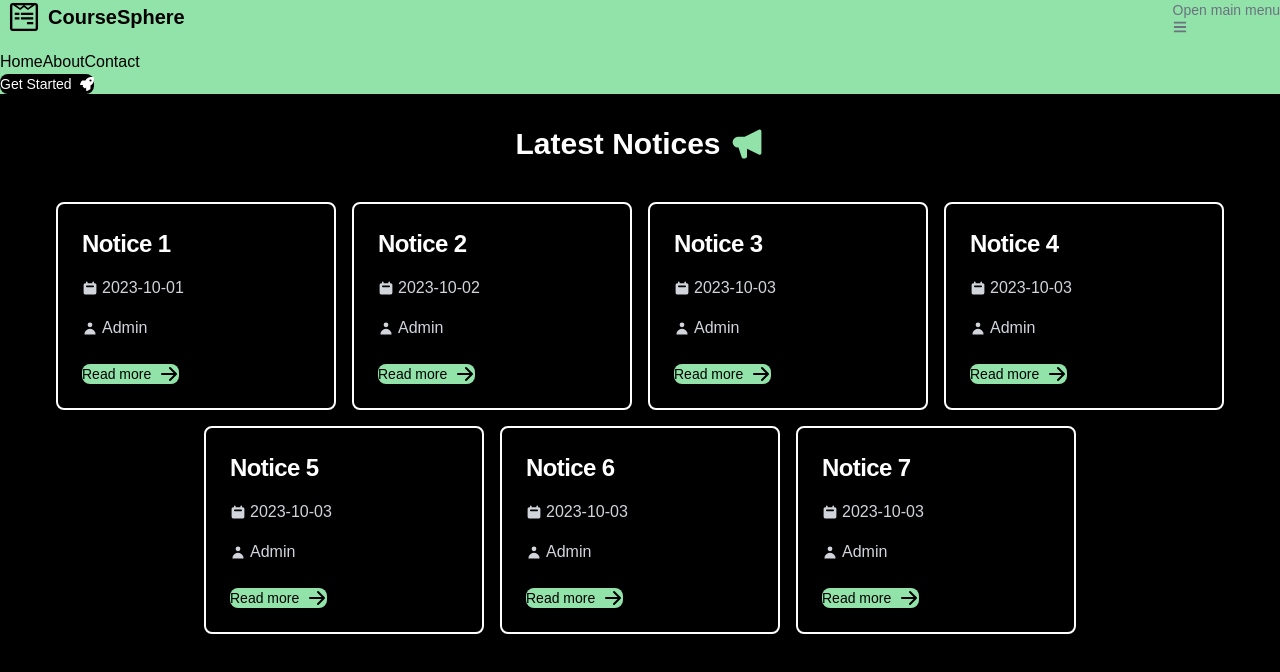
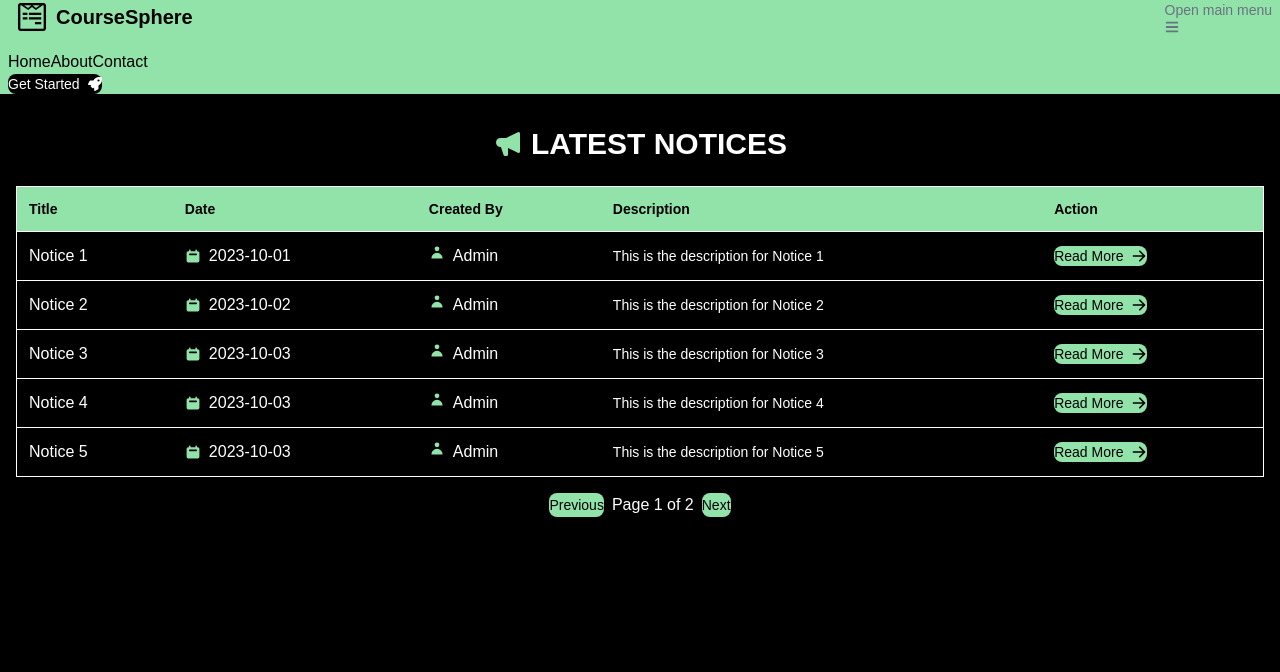
Before and after one commit to tajwone17/CourseSphere, a Next.js app: page /notice in a window 1280 px wide. Shown: the top 672 px of the page. Built offline with nearby package versions, Linux system fonts and the light colour scheme.

Commit message:
Refactor Notice page to implement pagination and improve layout with a responsive table for displaying notices

```diff
--- a/app/(pages)/courses/page.tsx
+++ b/app/(pages)/courses/page.tsx
@@ -7,6 +7,7 @@ import {
   HiBookOpen,
   HiUser,
   HiOutlineAcademicCap,
+  HiOfficeBuilding,
 } from "react-icons/hi";
 
 // ✅ Updated with more departments
@@ -120,17 +121,18 @@ export default function CourseCatalogTable() {
   };
 
   return (
-    <div className="mx-auto max-w-7xl p-6">
-      <h2 className="mb-6 text-center text-3xl font-extrabold">
+    <div className="mx-auto max-w-7xl p-4 sm:p-6">
+      <h2 className="mb-6 flex flex-col items-center justify-center gap-2 text-center text-2xl font-extrabold sm:flex-row sm:text-3xl">
+        <HiOutlineAcademicCap className="text-[#92e3a9]" />
         COURSE CATALOG
       </h2>
 
       {/* Filter Controls */}
-      <div className="mb-6 flex flex-wrap justify-center gap-4">
+      <div className="mb-6 flex flex-col flex-wrap justify-center gap-4 sm:flex-row">
         <Select
           value={department}
           onChange={(e) => setDepartment(e.target.value)}
-          className="w-60"
+          className="w-full sm:w-60"
         >
           <option value="all">All Departments</option>
           {Object.entries(departmentNames).map(([id, name]) => (
@@ -143,54 +145,59 @@ export default function CourseCatalogTable() {
         <TextInput
           icon={HiSearch}
           placeholder="Search by course, code or instructor"
-          className="w-full max-w-md"
+          className="w-full sm:max-w-md"
           value={search}
           onChange={(e) => setSearch(e.target.value)}
         />
       </div>
 
-      {/* Course Table */}
-      <div className="overflow-x-auto">
-        <table className="w-full table-auto rounded-md border text-left shadow">
+      {/* Responsive Table Wrapper */}
+      <div className="w-full overflow-x-auto rounded-md shadow">
+        <table className="w-full min-w-[700px] table-auto text-left">
           <thead
             style={{ backgroundColor: "#92e3a9" }}
             className="text-sm font-semibold text-black"
           >
             <tr>
-              <th className="p-3">Code</th>
-              <th className="p-3">Course Title</th>
-              <th className="p-3">Credits</th>
-              <th className="p-3">Instructor</th>
-              <th className="p-3">Department</th>
-              <th className="p-3">Prerequisites</th>
-              <th className="p-3">Action</th>
+              <th className="p-3 whitespace-nowrap">Code</th>
+              <th className="p-3 whitespace-nowrap">Course Title</th>
+              <th className="p-3 whitespace-nowrap">Credits</th>
+              <th className="p-3 whitespace-nowrap">Instructor</th>
+              <th className="p-3 whitespace-nowrap">Department</th>
+              <th className="p-3 whitespace-nowrap">Prerequisites</th>
+              <th className="p-3 whitespace-nowrap">Action</th>
             </tr>
           </thead>
           <tbody>
             {currentCourses.map((course) => (
               <tr key={course.id} className="border-t transition">
-                <td className="flex items-center gap-2 p-3">
-                  <HiBookOpen style={{ color: "#92e3a9" }} />
-                  {course.code}
+                <td className="p-3 whitespace-nowrap">
+                  <div className="flex items-center gap-2">
+                    <HiBookOpen className="text-[#92e3a9]" />
+                    {course.code}
+                  </div>
                 </td>
-                <td className="p-3 font-medium">{course.name}</td>
-                <td className="p-3">{course.credit}</td>
-                <td className="flex items-center gap-2 p-3">
-                  <HiUser style={{ color: "#92e3a9" }} />
-                  {course.instructor}
+                <td className="p-3 font-medium whitespace-nowrap">
+                  {course.name}
                 </td>
-                <td className="items-center gap-2 p-3">
-                  <HiOutlineAcademicCap style={{ color: "#92e3a9" }} />
-                  {departmentNames[course.department_id] || "Unknown"}
+                <td className="p-3 whitespace-nowrap">{course.credit}</td>
+                <td className="p-3 whitespace-nowrap">
+                  <div className="flex items-center gap-2">
+                    <HiUser className="text-[#92e3a9]" />
+                    {course.instructor}
+                  </div>
                 </td>
-                <td className="space-y-1 p-3 text-sm">
+                <td className="p-3 whitespace-nowrap">
+                  <div className="flex items-center gap-2">
+                    <HiOfficeBuilding className="text-[#92e3a9]" />
+                    {departmentNames[course.department_id] || "Unknown"}
+                  </div>
+                </td>
+                <td className="space-y-1 p-3 text-sm whitespace-nowrap">
                   {course.prerequisites.length > 0 ? (
                     course.prerequisites.map((prereq, i) => (
                       <div key={i} className="flex items-center gap-2">
-                        <HiBookOpen
-                          className="text-sm"
-                          style={{ color: "#92e3a9" }}
-                        />
+                        <HiBookOpen className="text-sm text-[#92e3a9]" />
                         {prereq}
                       </div>
                     ))
@@ -198,7 +205,7 @@ export default function CourseCatalogTable() {
                     <span className="text-gray-400">None</span>
                   )}
                 </td>
-                <td className="p-3">
+                <td className="p-3 whitespace-nowrap">
                   {cart.includes(course.id) ? (
                     <span className="text-sm text-gray-500">In Cart</span>
                   ) : (
@@ -226,7 +233,7 @@ export default function CourseCatalogTable() {
       </div>
 
       {/* Pagination Controls */}
-      <div className="mt-4 flex justify-center gap-2">
+      <div className="mt-6 flex flex-col items-center justify-center gap-2 text-sm sm:flex-row">
         <Button
           size="sm"
           disabled={currentPage === 1}
@@ -235,12 +242,9 @@ export default function CourseCatalogTable() {
         >
           Previous
         </Button>
-        <span className="flex items-center">{`Page ${currentPage} of ${totalPages}`}</span>
+        <span className="px-2">{`Page ${currentPage} of ${totalPages}`}</span>
         <Button
-          style={{
-            backgroundColor: "#92e3a9",
-            color: "black",
-          }}
+          style={{ backgroundColor: "#92e3a9", color: "black" }}
           size="sm"
           disabled={currentPage === totalPages}
           onClick={() => handlePageChange(currentPage + 1)}
--- a/app/(pages)/notice/page.tsx
+++ b/app/(pages)/notice/page.tsx
@@ -1,5 +1,7 @@
 "use client";
-import { Button, Card } from "flowbite-react";
+
+import { useState } from "react";
+import { Button } from "flowbite-react";
 import Link from "next/link";
 import {
   HiArrowRight,
@@ -8,14 +10,14 @@ import {
   HiSpeakerphone,
 } from "react-icons/hi";
 
-interface notices {
+interface Notice {
   title: string;
   date: string;
   description: string;
   createdBy: string;
 }
 
-const notices: notices[] = [
+const notices: Notice[] = [
   {
     title: "Notice 1",
     date: "2023-10-01",
@@ -60,54 +62,103 @@ const notices: notices[] = [
   },
 ];
 
-export default function Component() {
+export default function NoticePage() {
+  const [currentPage, setCurrentPage] = useState(1);
+  const itemsPerPage = 5;
+
+  const totalPages = Math.ceil(notices.length / itemsPerPage);
+
+  const currentNotices = notices.slice(
+    (currentPage - 1) * itemsPerPage,
+    currentPage * itemsPerPage,
+  );
+
+  const handlePageChange = (page: number) => {
+    if (page >= 1 && page <= totalPages) {
+      setCurrentPage(page);
+    }
+  };
+
   return (
-    <div className="px-4 py-8">
-      {/* Headline */}
-      <h1 className="flex items-center justify-center gap-2 text-center text-3xl font-extrabold">
-        Latest Notices
-        <HiSpeakerphone className="text-4xl text-[#92e3a9]" />
-      </h1>
+    <div className="mx-auto max-w-7xl px-4 py-8">
+      <h2 className="mb-6 flex items-center justify-center gap-2 text-3xl font-extrabold">
+        <HiSpeakerphone className="text-[#92e3a9]" />
+        LATEST NOTICES
+      </h2>
 
-      {/* Notice Cards */}
-      <div className="mt-10 flex flex-wrap justify-center gap-x-4 gap-y-4 overflow-hidden">
-        {notices.map((notice: notices, index: number) => (
-          <Card
-            data-aos="fade-left"
-            key={index}
-            style={{
-              backgroundColor: "#000000",
-              color: "#ffffff",
-              width: "280px",
-            }}
-            className="rounded-lg border-2 border-white"
+      <div className="overflow-x-auto">
+        <table className="w-full table-auto rounded-md border text-left shadow">
+          <thead
+            style={{ backgroundColor: "#92e3a9" }}
+            className="text-sm font-semibold text-black"
           >
-            <h5 className="text-2xl font-bold tracking-tight">
-              {notice.title}
-            </h5>
+            <tr>
+              <th className="p-3">Title</th>
+              <th className="p-3">Date</th>
+              <th className="p-3">Created By</th>
+              <th className="p-3">Description</th>
+              <th className="p-3">Action</th>
+            </tr>
+          </thead>
+          <tbody>
+            {currentNotices.map((notice, index) => (
+              <tr key={index} className="border-t transition">
+                <td className="p-3 font-medium">{notice.title}</td>
+                <td className="flex items-center gap-2 p-3">
+                  <HiCalendar style={{ color: "#92e3a9" }} />
+                  {notice.date}
+                </td>
 
-            <p className="flex items-center gap-1 text-gray-300">
-              <HiCalendar /> {notice.date}
-            </p>
+                <td className="items-center gap-2">
+                  <div className="flex gap-2 p-3">
+                    <HiUser style={{ color: "#92e3a9" }} />
+                    {notice.createdBy}
+                  </div>
+                </td>
 
-            <p className="flex items-center gap-1 text-gray-300">
-              <HiUser /> {notice.createdBy}
-            </p>
+                <td className="p-3 text-sm text-white">{notice.description}</td>
+                <td className="p-3">
+                  <Link href={`/notice/${index}`} passHref>
+                    <Button
+                      size="sm"
+                      className="text-black"
+                      style={{ backgroundColor: "#92e3a9" }}
+                    >
+                      Read More <HiArrowRight className="ml-2" size={16} />
+                    </Button>
+                  </Link>
+                </td>
+              </tr>
+            ))}
+            {currentNotices.length === 0 && (
+              <tr>
+                <td colSpan={5} className="p-4 text-center text-gray-500">
+                  No notices found.
+                </td>
+              </tr>
+            )}
+          </tbody>
+        </table>
+      </div>
 
-            <Link href={`/notice/${index}`} passHref>
-              <Button
-                className="mt-2 cursor-pointer"
-                style={{
-                  backgroundColor: "#92e3a9",
-                  color: "#000000",
-                }}
-              >
-                Read more
-                <HiArrowRight className="ml-2" size={20} />
-              </Button>
-            </Link>
-          </Card>
-        ))}
+      <div className="mt-4 flex justify-center gap-2">
+        <Button
+          size="sm"
+          disabled={currentPage === 1}
+          style={{ backgroundColor: "#92e3a9", color: "black" }}
+          onClick={() => handlePageChange(currentPage - 1)}
+        >
+          Previous
+        </Button>
+        <span className="flex items-center">{`Page ${currentPage} of ${totalPages}`}</span>
+        <Button
+          size="sm"
+          disabled={currentPage === totalPages}
+          style={{ backgroundColor: "#92e3a9", color: "black" }}
+          onClick={() => handlePageChange(currentPage + 1)}
+        >
+          Next
+        </Button>
       </div>
     </div>
   );
```
